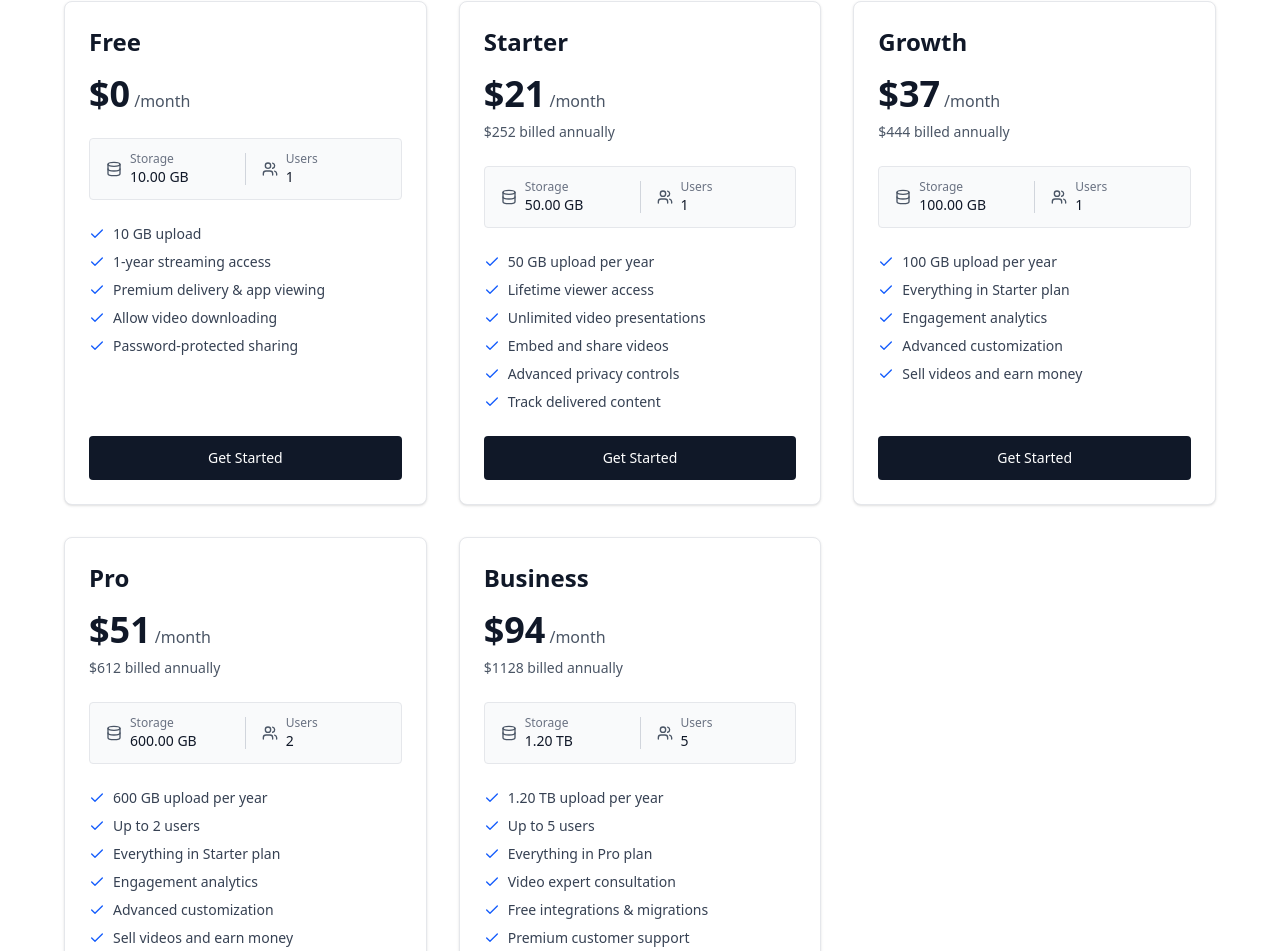
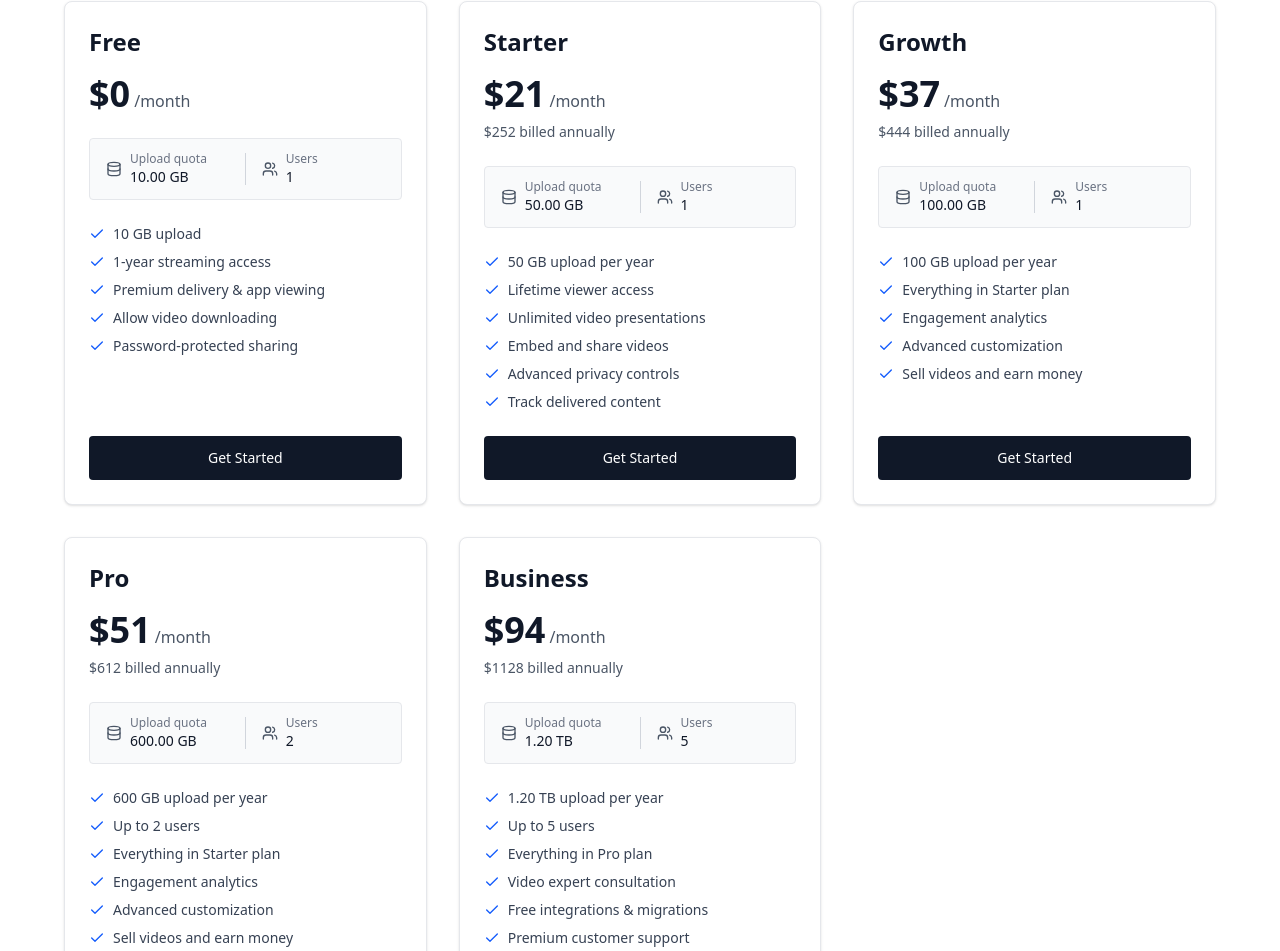
Before and after one commit to ahasandatavro/price-plan, a React (Vite) app: page / in a window 1280 px wide. Shown: the part 849-1800 px from the top of the page. Built offline with nearby package versions, Linux system fonts and the light colour scheme.

Commit message:
fixed text

```diff
--- a/src/components/EnterprisePlanCard/EnterprisePlanCard.tsx
+++ b/src/components/EnterprisePlanCard/EnterprisePlanCard.tsx
@@ -42,7 +42,7 @@
             <div className="flex items-center gap-2 flex-1">
               <Database className="w-4 h-4 text-gray-600" />
               <div className="text-left">
-                <p className="text-xs text-gray-500">Storage</p>
+                <p className="text-xs text-gray-500">Upload quota</p>
                 <p className="text-sm font-medium text-gray-900">{formatStorage(plan.storage)}</p>
               </div>
             </div>
--- a/src/components/PlanCard/PlanCard.tsx
+++ b/src/components/PlanCard/PlanCard.tsx
@@ -59,7 +59,7 @@
             <div className="flex items-center gap-2 flex-1">
               <Database className="w-4 h-4 text-gray-600" />
               <div className="text-left">
-                <p className="text-xs text-gray-500">Storage</p>
+                <p className="text-xs text-gray-500">Upload quota</p>
                 <p className="text-sm font-medium text-gray-900">{formatStorage(plan.storage)}</p>
               </div>
             </div>
```
